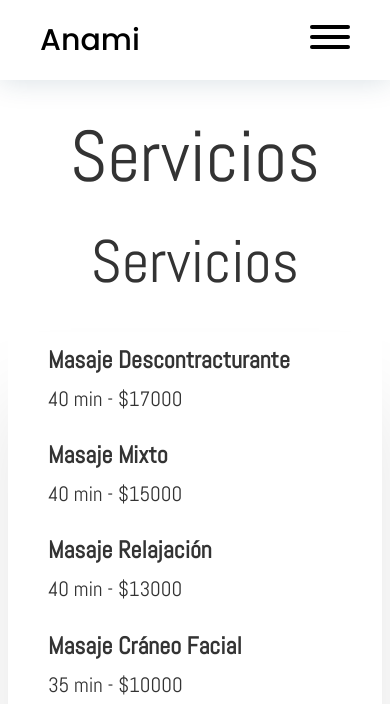
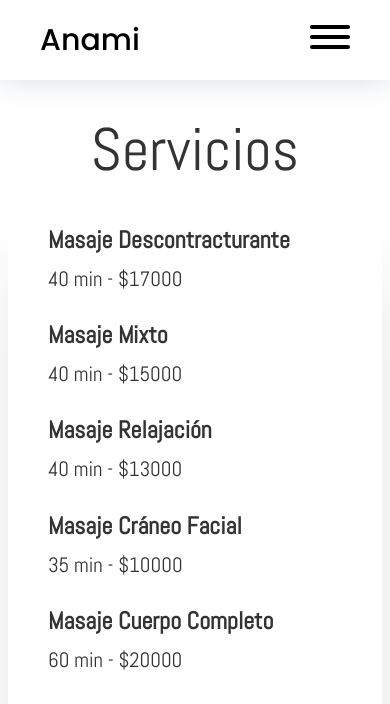
Before and after one commit to IkedaDev/anami-masoterapia, an Astro site: page /servicios in a window 390 px wide. Shown: the top 704 px of the page. Built offline with nearby package versions, Linux system fonts and the light colour scheme; Astro itself is replaced by a stand-in of ours.

Commit message:
dev: Cambios 1

```diff
--- a/src/components/PricesSection.astro
+++ b/src/components/PricesSection.astro
@@ -4,7 +4,7 @@ import { Picture } from "astro:assets";
 import IMG_4 from "@/assets/images/servicios.png";
 ---
 
-<section class="mt-0 md:mt-30 max-w-6xl lg:mx-auto relative mb-[10rem] mx-2">
+<section class="max-w-6xl lg:mx-auto relative mb-[10rem] mx-2">
   <Picture
     class="img-4 scale-x-[-1] h-[1000px] object-contain object-top"
     src={IMG_4}
--- a/src/pages/servicios/index.astro
+++ b/src/pages/servicios/index.astro
@@ -46,12 +46,10 @@ const services: Service[] = [
     </div>
     <div class="h-screen"></div>
   </section> -->
-  <section class="mt-10 relative query-mb max-w-6xl mx-auto">
-    <h1 class="text-center text-7xl title">Servicios</h1>
+  <section class="mt-10 mb-8 mb:mb-0 relative query-mb max-w-6xl mx-auto">
+    <h1 class="text-center text-6xl md:text-7xl title">Servicios</h1>
   </section>
-  <section class="md:hidden my-10 md:mx-2">
-    <h1 class="title text-center text-6xl">Servicios</h1>
-  </section>
+
   <PricesSection>
     <div class="px-10">
       <h2 class="title text-6xl text-center mt-15 mb-10 hidden md:inline-block">
```
